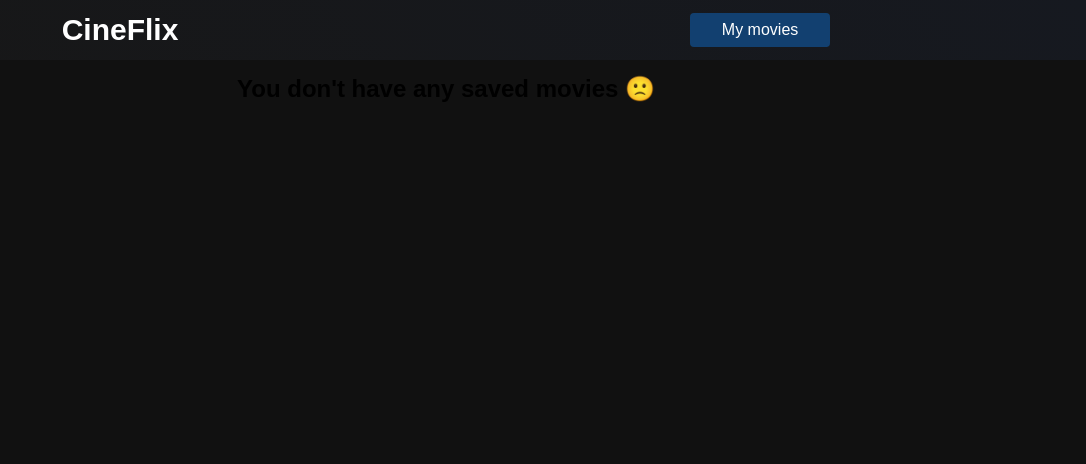
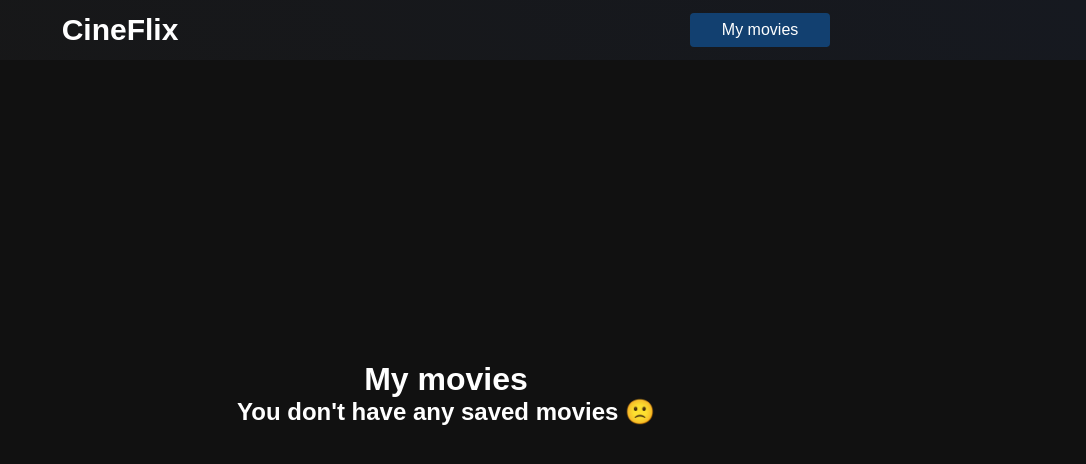
Before and after one commit to renanvilelati/cineflix-project, a React (Vite) app: page /favorites in a window 1280 px wide. Shown: the top 464 px of the page, without its empty margins (194-1280 px from the left). Built offline with nearby package versions, Linux system fonts and the light colour scheme.

Commit message:
style: Change favorite page style

```diff
--- a/src/pages/Favorites/styles.css
+++ b/src/pages/Favorites/styles.css
@@ -1,11 +1,13 @@
 .my-movies {
-    margin-top: 24px;
   display: flex;
+  height: 100vh;
+  justify-content: center;
   flex-direction: column;
   align-items: center;
+  color: #fff;
 }
 
-.my-movies h1 {
+.my-movies h2 {
   margin-bottom: 14px;
 }
 
@@ -31,8 +33,18 @@
   align-items: center;
 }
 
-.my-movies div a {
+.mymovies-btn a {
+  margin-right: 0.5rem;
+}
+
+.mymovies-btn a,
+.mymovies-btn button {
   text-decoration: none;
-    color: #116feb;
-    margin-right: 14px;
+  cursor: pointer;
+  background-color: #124070;
+  padding: 0.5rem 2rem;
+  color: #fff;
+  border-radius: 4px;
+  border: 0;
+  font-size: 1rem;
 }
```
Lines whose indentation alone changed are shown as unchanged.
